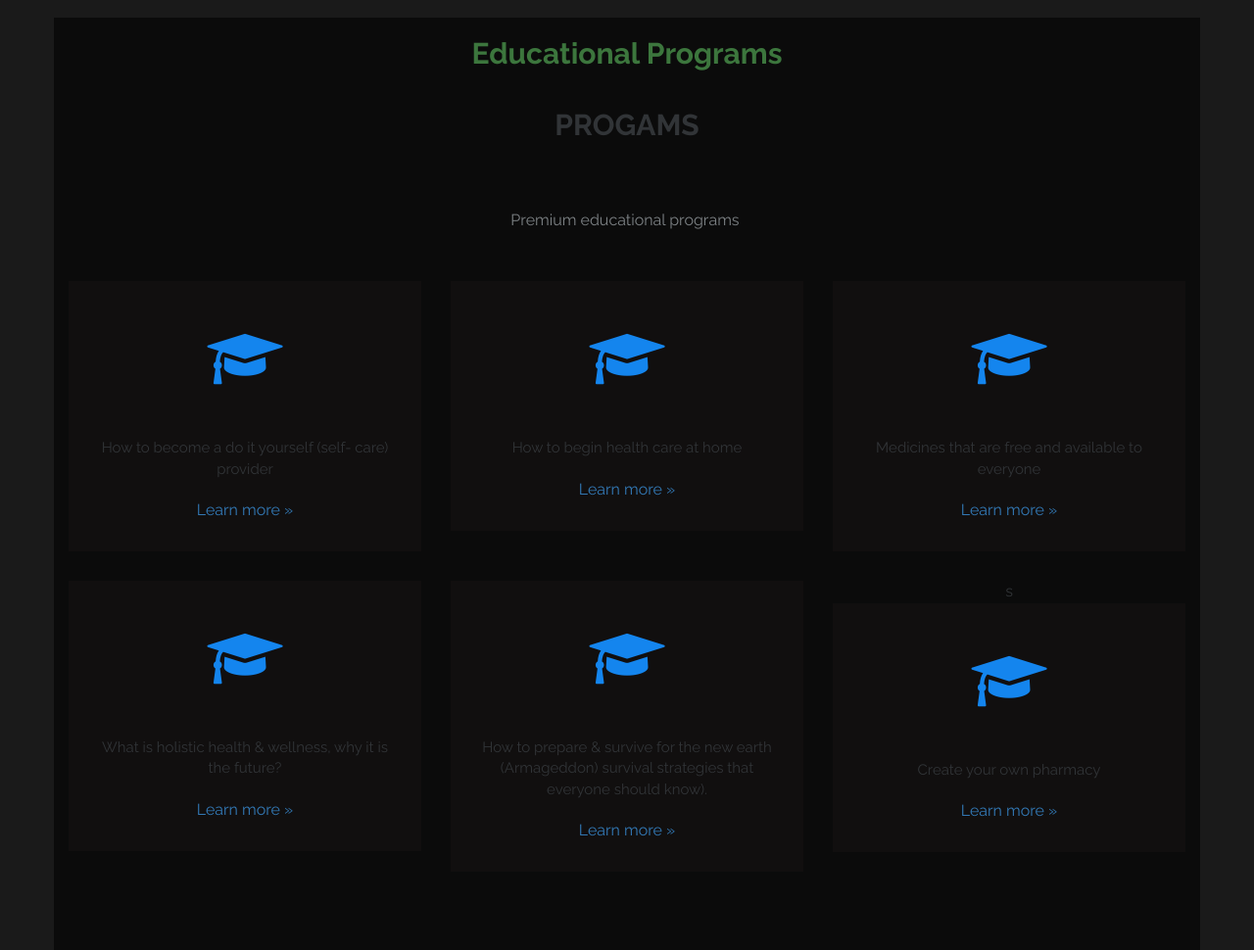
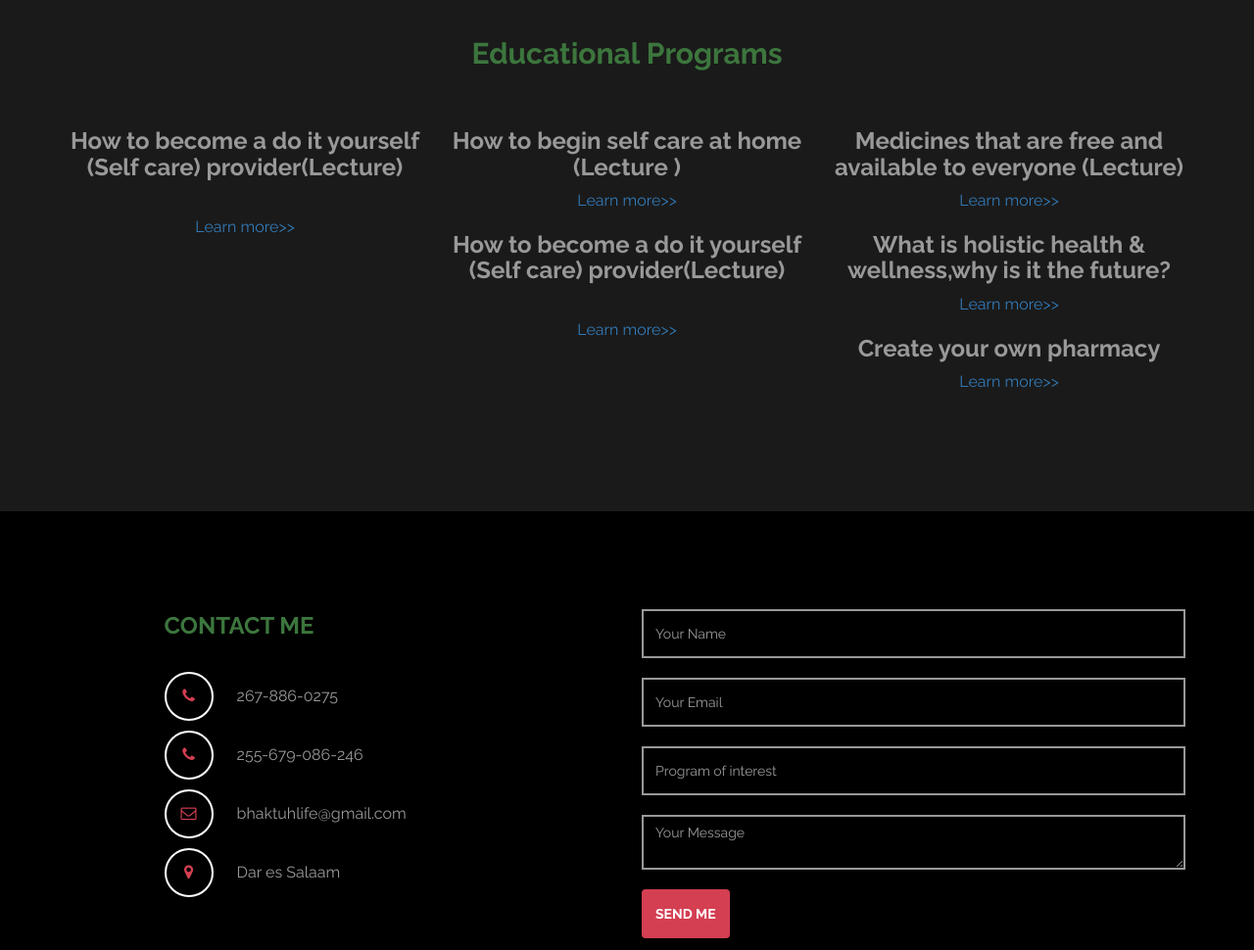
Before and after one commit to emleonstz/bhaktuhlife.github.io, a plain HTML site: page index.html in a window 1280 px wide. Shown: the part 1700-2670 px from the top of the page at 98% size. Drawn offline with Linux system fonts and the light colour scheme.

Commit message:
incommit

```diff
--- a/index.html
+++ b/index.html
@@ -50,7 +50,28 @@
 			</div>
 		</div>
 		<!-- end home -->
+		<!-- start about -->
+		<div id="about" class="section">
+			<div class="container">
+				<div class="row">
+					<div class="col-md-6 col-xs-11 wow fadeInLeft" data-wow-delay="0.9s">
+						<h2><p class="text-success">ABOUT BHAKTUH LIFE</p></h2>
+						<img class="d-flex p-2" src="images/icon-logo.png" style="width: 100px;height: 100px;border-radius: 91px;" />
+						<h4><p class="text-success">HEALTH &AMP; WELLNESS</p></h4>
+						<p>Bhaktuh Life is a holistic health and wellness community created with Afrikan people (Those who live on the continent and those living outside of the continent in mind.</p>
+						<p>The goal of Bhaktuh life is to return to a culture that has been diluted over the years with special  emphasis on the Afrikan approach to holistic health and wellness.</p>
+					</div>
+					<div class="col-md-6 col-xs-11 wow fadeInRight" data-wow-delay="0.9s">
+						<h2><p class="text-success">THE FOUNDER</p></h2>
+						<img class="d-flex p-2" src="images/bg.jpg"  style="width: 100px;height: 100px;border-radius: 91px; padding: 6px;" />
+						<p>Kayandri Williams is a certified holistic wellness registered nurse and holistic wellness coach.</p>
+						<p>She transitioned her method of healing from primarily allopathic registered nursing   to holistic wellness, which is the full spectrum of healing that does not solely relies on pills and potions as the primary mode of care but a wholesome and holistic approach. Kayandri Williams has a Master of Science degree in nursing with a decade of emergency room,critical care , medical surgical ,primary  care  and home health care nursing</p>
 
+					</div>
+				</div>
+			</div>
+		</div>
+		<!-- end about -->
 		<!-- start work -->
 		<div id="work" class="section">
 			<div class="container">
@@ -101,30 +122,6 @@
 			</div>
 		</div>
 		<!-- end work -->
-
-		<!-- start about -->
-		<div id="about" class="section">
-			<div class="container">
-				<div class="row">
-					<div class="col-md-6 col-xs-11 wow fadeInLeft" data-wow-delay="0.9s">
-						<h2><p class="text-success">BHAKTUH LIFE</p></h2>
-						<img class="align-self-end mr-3" src="images/icon-logo.png" style="width: 100px;height: 100px;border-radius: 91px;" />
-						<h4><p class="text-success">HEALTH &AMP; WELLNESS</p></h4>
-						<p>Bhaktuh Life is a holistic health and wellness community created with Afrikan people (Those who live on the continent and those living outside of the continent in mind.</p>
-						<p>The goal of Bhaktuh life is to return to a culture that has been diluted over the years with special  emphasis on the Afrikan approach to holistic health and wellness.</p>
-					</div>
-					<div class="col-md-6 col-xs-11 wow fadeInRight" data-wow-delay="0.9s">
-						<h2><p class="text-success">THE FOUNDER</p></h2>
-						<img class="align-self-end mr-3" src="images/bg.jpg" style="width: 100px;height: 100px;border-radius: 91px;" />
-						<p>Kayandri Williams is a certified holistic wellness registered nurse and holistic wellness coach.</p>
-						<p>She transitioned her method of healing from primarily allopathic registered nursing   to holistic wellness, which is the full spectrum of healing that does not solely relies on pills and potions as the primary mode of care but a wholesome and holistic approach. Kayandri Williams has a Master of Science degree in nursing with a decade of emergency room,critical care , medical surgical ,primary  care  and home health care nursing</p>
-
-					</div>
-				</div>
-			</div>
-		</div>
-		<!-- end about -->
-
 		<!-- start portfolio -->
 		<div id="portfolio" class="section">
 		<div class="container">
@@ -133,46 +130,28 @@
 					<h2 class="wow bounce"><b class="text-success"> Educational Programs</b></h2>
 				</div>
 				<!--hapa-->
-				<section class="features-boxed" style="background: rgb(11,11,11);">
-					<div class="container">
-						<div class="intro">
-							<h2 class="text-center" style="color: var(--bs-green);">PROGAMS</h2>
-							<p class="text-center">Premium educational programs </p>
+				<div class="container" style>
+					<div class="row">
+						<div class="col-md-4" style="text-align: center;">
+							<h3 style="text-align: center;color: var(--bs-success);"><strong>How to become a do it yourself (Self care) provider(Lecture)</strong><br /><br /></h3><a href="courses/index.html" style="padding: 0px;">Learn more&gt;&gt;</a>
 						</div>
-						<div class="row justify-content-center features">
-							<div class="col-sm-6 col-md-5 col-lg-4 item">
-								<div class="box" style="background: rgb(17,15,15);"><i class="fa fa-graduation-cap icon"></i>
-									<p class="description" style="color: var(--bs-green);">How to become a do it yourself (self- care) provider</p><a class="learn-more" href="courses/index.html">Learn more »</a>
-								</div>
-							</div>
-							<div class="col-sm-6 col-md-5 col-lg-4 item">
-								<div class="box" style="background: rgb(17,15,15);"><i class="fa fa-graduation-cap icon"></i>
-									<p class="description" style="color: var(--bs-green);">How to begin health care at home </p><a class="learn-more" href="courses/index.html">Learn more »</a>
-								</div>
-							</div>
-							<div class="col-sm-6 col-md-5 col-lg-4 item">
-								<div class="box" style="background: rgb(17,15,15);"><i class="fa fa-graduation-cap icon"></i>
-									<p class="description" style="color: var(--bs-green);">Medicines that are free and available to everyone </p><a class="learn-more" href="courses/index.html">Learn more »</a>
-								</div>
-							</div>
-							<div class="col-sm-6 col-md-5 col-lg-4 item">
-								<div class="box" style="background: rgb(17,15,15);"><i class="fa fa-graduation-cap icon"></i>
-									<p class="description" style="color: var(--bs-green);">What is holistic health &amp; wellness, why it is the future?</p><a class="learn-more" href="courses/index.html">Learn more »</a>
-								</div>
-							</div>
-s							<div class="col-sm-6 col-md-5 col-lg-4 item">
-								<div class="box" style="background: rgb(17,15,15);"><i class="fa fa-graduation-cap icon"></i>
-									<p class="description" style="color: var(--bs-green);">How to prepare &amp; survive for the new earth (Armageddon) survival strategies that everyone should know).</p><a class="learn-more" href="courses/index.html">Learn more »</a>
-								</div>
-							</div>
-							<div class="col-sm-6 col-md-5 col-lg-4 item">
-								<div class="box" style="background: rgb(17,15,15);"><i class="fa fa-graduation-cap icon"></i>
-									<p class="description" style="color: var(--bs-green);">Create your own pharmacy </p><a class="learn-more" href="courses/index.html">Learn more »</a>
-								</div>
-							</div>
+						<div class="col-md-4" style="text-align: center;">
+							<h3 style="text-align: center;color: var(--bs-success);"><strong>How to begin self care at home (Lecture )</strong><br /></h3><a href="courses/index.html" style="padding: 0px;">Learn more&gt;&gt;</a>
+						</div>
+						<div class="col-md-4" style="text-align: center;">
+							<h3 style="text-align: center;color: var(--bs-success);"><strong>Medicines that are free and available to everyone (Lecture)</strong><br /></h3><a href="courses/index.html" style="padding: 0px;">Learn more&gt;&gt;</a>
+						</div>
+						<div class="col-md-4" style="text-align: center;">
+							<h3 style="text-align: center;color: var(--bs-success);"><strong>How to become a do it yourself (Self care) provider(Lecture)</strong><br /><br /></h3><a href="courses/index.html" style="padding: 0px;">Learn more&gt;&gt;</a>
+						</div>
+						<div class="col-md-4" style="text-align: center;">
+							<h3 style="text-align: center;color: var(--bs-success);"><strong>What is holistic health &amp; wellness,why is it the future?</strong><br /></h3><a href="courses/index.html" style="padding: 0px;">Learn more&gt;&gt;</a>
+						</div>
+						<div class="col-md-4" style="text-align: center;">
+							<h3 style="text-align: center;color: var(--bs-success);"><strong>Create your own pharmacy</strong><br /></h3><a href="courses/index.html" style="padding: 0px;">Learn more&gt;&gt;</a>
 						</div>
 					</div>
-				</section>
+				</div>
 				<!--hadi hapa-->
 			</div>
 		</div>
```
